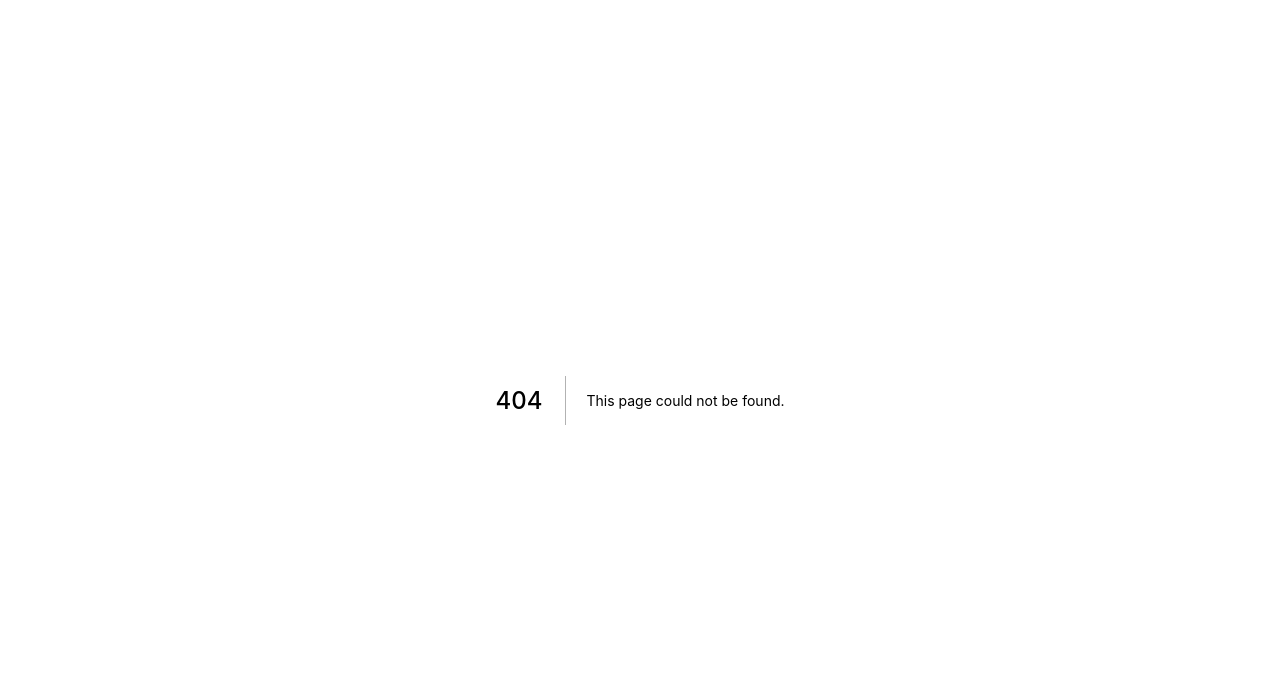
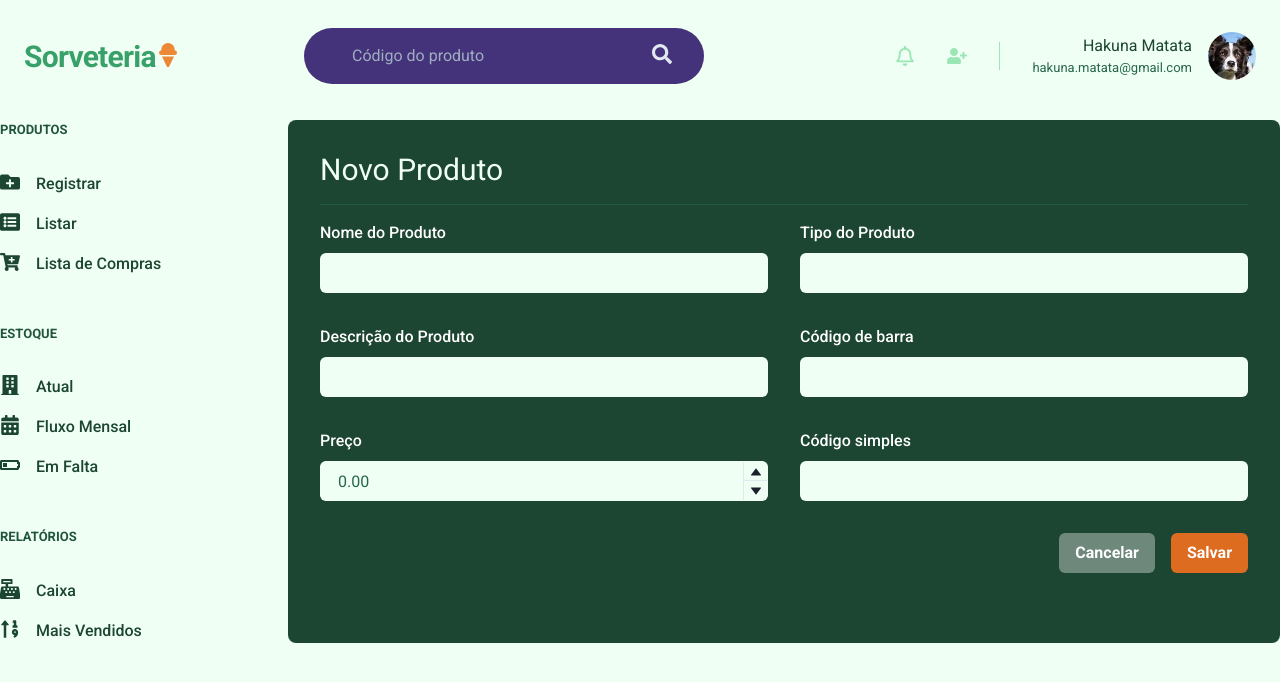
Before and after one commit to wwchacalww/next_sorvetes, a Next.js app: page /products/create in a window 1280 px wide. Before the commit this address had no page. Shown: the top 682 px of the page. Built offline with nearby package versions, Linux system fonts and the light colour scheme.

Commit message:
Formulário de criação de produto pronto

```diff
--- a/src/components/Form/Input.tsx
+++ b/src/components/Form/Input.tsx
@@ -22,14 +22,14 @@ export default function Input({ name, label, ...rest }: InputProps) {
         name="name"
         id="name"
         focusBorderColor="purple.500"
-        bg="green.900"
+        bg="green.50"
         variant="filled"
-        color="white"
+        color="green.700"
         _hover={{
-          bgColor: "green.900",
+          bgColor: "green.50",
         }}
         _focus={{
-          bgColor: "green.900",
+          bgColor: "green.50",
         }}
         {...rest}
       />
--- /dev/null
+++ b/src/pages/products/create.tsx
@@ -0,0 +1,93 @@
+import {
+  Flex,
+  Heading,
+  Divider,
+  VStack,
+  SimpleGrid,
+  Box,
+  NumberDecrementStepper,
+  NumberIncrementStepper,
+  NumberInput,
+  NumberInputField,
+  NumberInputStepper,
+  FormControl,
+  FormLabel,
+  Button,
+  HStack,
+} from "@chakra-ui/react";
+import Input from "../../components/Form/Input";
+import Header from "../../components/Header";
+import Sidebar from "../../components/Sidebar";
+
+export default function ProductCreate() {
+  return (
+    <Box>
+      <Header />
+      <Flex w="100%" mx="auto" my="6" maxWidth="1480px">
+        <Sidebar />
+
+        <Box flex="1" bg="green.900" p="8" borderRadius="8">
+          <Flex justify="space-between" align="center">
+            <Heading color="green.50" size="lg" fontWeight="normal">
+              Novo Produto
+            </Heading>
+          </Flex>
+          <Divider my="4" borderColor="green.700" />
+
+          <VStack spacing={8}>
+            <SimpleGrid minChildWidth="240px" spacing="8" w="100%">
+              <Input name="name" type="text" label="Nome do Produto" />
+              <Input name="category" type="text" label="Tipo do Produto" />
+            </SimpleGrid>
+            <SimpleGrid minChildWidth="240px" spacing="8" w="100%">
+              <Input
+                name="description"
+                type="text"
+                label="Descrição do Produto"
+              />
+              <Input name="barcode" type="text" label="Código de barra" />
+            </SimpleGrid>
+            <SimpleGrid minChildWidth="240px" spacing="8" w="100%">
+              <FormControl>
+                <FormLabel htmlFor="price" color="white">
+                  Preço
+                </FormLabel>
+                <NumberInput
+                  defaultValue={0}
+                  precision={2}
+                  step={0.2}
+                  focusBorderColor="purple.500"
+                  bg="green.50"
+                  variant="filled"
+                  color="green.700"
+                  _hover={{
+                    bgColor: "green.50",
+                  }}
+                  _focus={{
+                    bgColor: "green.50",
+                  }}
+                  name="price"
+                  rounded={8}
+                >
+                  <NumberInputField bg="green.50" />
+                  <NumberInputStepper>
+                    <NumberIncrementStepper />
+                    <NumberDecrementStepper />
+                  </NumberInputStepper>
+                </NumberInput>
+              </FormControl>
+
+              <Input name="code" type="text" label="Código simples" />
+            </SimpleGrid>
+          </VStack>
+          <Flex mt="8" justify="flex-end">
+            <HStack spacing="4">
+              <Button colorScheme="whiteAlpha">Cancelar</Button>
+              <Button colorScheme="orange">Salvar</Button>
+            </HStack>
+          </Flex>
+        </Box>
+      </Flex>
+    </Box>
+  );
+}
```
Also changed, not shown: 1 other file (tests, documents, lock files or other folders).
